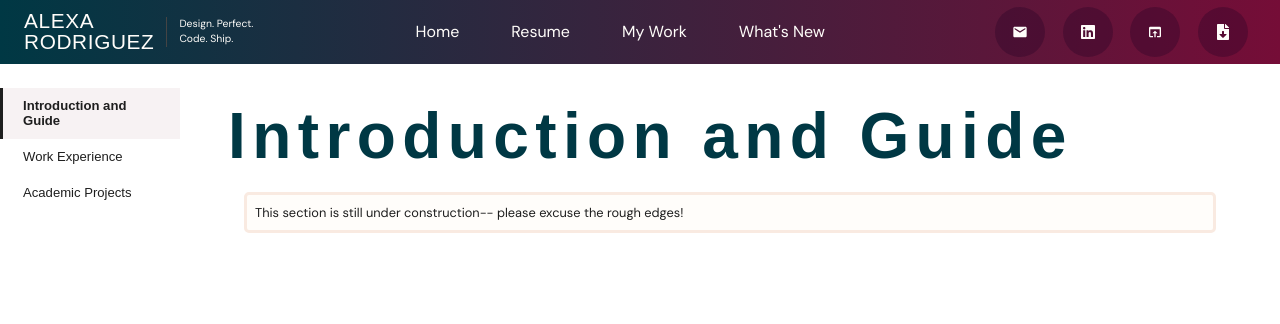
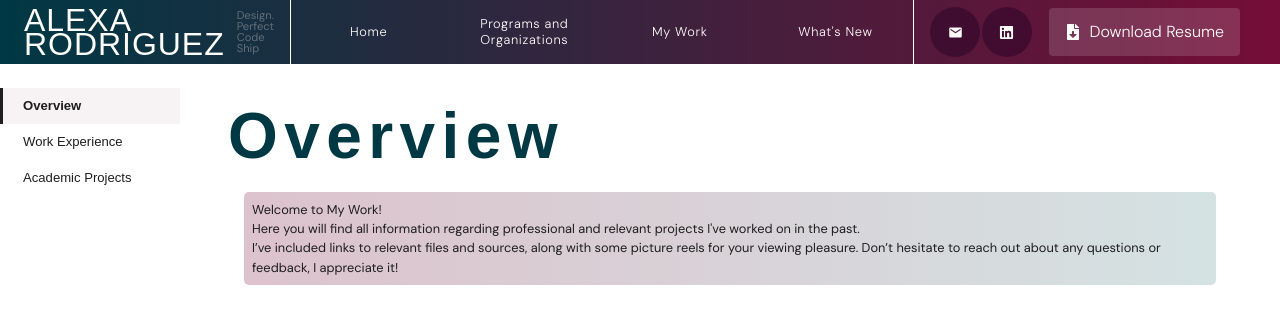
Before and after one commit to alexaMRR/my-portfolio, a React (Vite) app: page /my-work in a window 1280 px wide. Shown: the top 324 px of the page. Built offline with nearby package versions, Linux system fonts and the light colour scheme; a web font is replaced by a local one.

Commit message:
Deleted Resume section, added Programs and Orgs, migrated resume subsections to other sections, implemented navbar download resume button

```diff
--- a/src/App.jsx
+++ b/src/App.jsx
@@ -2,7 +2,7 @@ import { useState } from "react";
 import { Routes, Route } from "react-router-dom";
 import HeroPage from "./components/Heropage.jsx";
 import HomePage from "./components/Homepage.jsx";
-import ResumePage from "./components/ResumePage.jsx";
+import ProgramOrgsPage from "./components/ProgramOrgsPage.jsx";
 import MyWorkPage from "./components/MyWorkPage.jsx";
 import WhatsNewPage from "./components/WhatsNewPage.jsx";
 import "./index.css";
@@ -14,7 +14,7 @@ export default function App() {
     <Routes>
   <Route path="/" element={<HeroPage />} />
   <Route path="/home" element={<HomePage />} />
-  <Route path="/resume" element={<ResumePage />} />
+  <Route path="/orgs" element={<ProgramOrgsPage />} />
   <Route path="/my-work" element={<MyWorkPage />} />
   <Route path="/whats-new" element={<WhatsNewPage />} />
   </Routes>
--- a/src/components/Homepage.jsx
+++ b/src/components/Homepage.jsx
@@ -7,13 +7,13 @@ import Navbar from "./Navbar.jsx";
 const SIDEBAR_SECTIONS = [
     "Hello World!",
     "Meet Alexa",
-    "Timeline",
-    "My Journey",
+    "Education + Certificates",
+    "Skills + Tools",
+    "Achievements + Awards",
     "Contact Me",
 ];
 
 // ── Top navbar links ──────────────────────────
-const TOP_NAV_LINKS = ["Home", "Resume", "Projects", "What's New"];
 
 export default function HomePage() {
     const [activeSection, setActiveSection] = useState(SIDEBAR_SECTIONS[0]);
@@ -43,8 +43,9 @@ export default function HomePage() {
                 <main className="home-content">
                     {activeSection === "Hello World!" && <SectionHelloWorld />}
                     {activeSection === "Meet Alexa" && <SectionMeetAlexa />}
-                    {activeSection === "Timeline" && <SectionTimeline />}
-                    {activeSection === "My Journey" && <SectionMyJourney />}
+                    {activeSection === "Education + Certificates" && <SectionEducation />}
+                    {activeSection === "Skills + Tools" && <SectionSkills />}
+                    {activeSection === "Achievements + Awards" && <SectionAchievements />}
                     {activeSection === "Contact Me" && <SectionContact />}
                 </main>
 
@@ -73,7 +74,7 @@ function SectionHelloWorld() {
                 I approach my work like it's art, and I approach my problems creatively and bursting with ideas. I have a passion for breathing life into digital experiences, and hate a messy, buggy interface. I've got experience with <b>Python, React.js, HTML/CSS, SQL, Adobe Suite, Figma, and Copilot </b>. You can see the rest of my qualifications on my resume.
                 <br></br>
                 <br></br>
-                I hope you enjoy your stay in my little piece of internet. Shoot me an email or a message on LinkedIn, I’m always happy to strengthen my network and learn from others!
+                I hope you enjoy your stay in my little piece of internet. Shoot me an email or a message on LinkedIn, I’m always happy to chat and learn from others!
 
 
                 <div className="content-signoff">
@@ -103,25 +104,47 @@ function SectionMeetAlexa() {
         <section className="content-section">
             <h2 className="section-heading">MEET ALEXA</h2>
             <p className="content-body">
-        This area is under construction! Check back in a day or two, or reach out! </p>
+        Hi! My name is Alexa (Yes, like Amazon, I too respond to ‘Hey Alexa’).
+<br></br> <br></br>
+I’ll keep it brief for now– I like to be creative however I can, I like pretty digital experiences, and I like creatively coding those experiences.
+<br></br>I’ve always been into art as a hobby, and I’ve been exploring the tech industry since late middle school.
+<br></br><br></br>
+I love long Figma sessions, getting pencil on paper (or stylus on screen), and the satisfaction of pushing my code to live. I’d say my best trait is always going all out on everything I do. My worst trait is working on work stuff outside work hours (especially if it’s Figma).
+
+My other hobbies include drawing, piano, billiards, playing with my dogs, and Minecraft. I’d throw Figma in there too.
+
+
+
+
+</p>
         </section>
     );
 }
 
-function SectionTimeline() {
+function SectionEducation() {
     return (
         <section className="content-section">
-            <h2 className="section-heading">TIMELINE</h2>
+            <h2 className="section-heading">EDUCATION & CERTIFICATES</h2>
             <p className="content-body">
         This area is under construction! Check back in a day or two, or reach out! </p>
         </section>
     );
 }
 
-function SectionMyJourney() {
+function SectionSkills() {
     return (
         <section className="content-section">
-            <h2 className="section-heading">MY JOURNEY</h2>
+            <h2 className="section-heading">SKILLS & TOOLS</h2>
+            <p className="content-body">
+        This area is under construction! Check back in a day or two, or reach out!</p>
+        </section>
+    );
+}
+
+function SectionAchievements() {
+    return (
+        <section className="content-section">
+            <h2 className="section-heading">ACHIEVEMENTS & AWARDS</h2>
             <p className="content-body">
         This area is under construction! Check back in a day or two, or reach out!</p>
         </section>
--- a/src/components/MyWorkPage.jsx
+++ b/src/components/MyWorkPage.jsx
@@ -3,12 +3,10 @@ import { useNavigate } from "react-router-dom";
 import Navbar from "./Navbar.jsx";
 
 const SIDEBAR_SECTIONS = [
-  "Introduction and Guide",
+  "Overview",
   "Work Experience",
   "Academic Projects",
 ];
-
-const TOP_NAV_LINKS = ["Home", "Resume", "Projects", "What's New"];
 
 export default function MyWorkPage() {
   const [activeSection, setActiveSection] = useState(SIDEBAR_SECTIONS[0]);
@@ -35,7 +33,7 @@ export default function MyWorkPage() {
 
         {/* ── Main Content ── */}
         <main className="home-content">
-            {activeSection === "Introduction and Guide" && <SectionIntroAndGuide />}
+            {activeSection === "Overview" && <SectionOverview />}
             {activeSection === "Work Experience" && <SectionXP />}
             {activeSection === "Academic Projects" && <SectionAcademicProjects />}
         </main>
@@ -46,14 +44,18 @@ export default function MyWorkPage() {
 }
 
 
-function SectionIntroAndGuide() {
+function SectionOverview() {
   return (
     <section className="content-section">
-      <h2 className="section-heading">Introduction and Guide</h2>
+      <h2 className="section-heading">Overview</h2>
       <div className = "content-container">
-      <div className="content-body">
-        <p> This section is still under construction-- please excuse the rough edges! </p>
-        </div>
+      <p className="intro-card">
+          <p> Welcome to My Work!
+            <br></br>
+            Here you will find all information regarding professional and relevant projects I've worked on in the past.
+            <br></br> I’ve included links to relevant files and sources, along with some picture reels for your viewing pleasure. Don’t hesitate to reach out about any questions or feedback, I appreciate it!
+ </p>
+        </p>
         </div>
     </section>
   );
@@ -65,11 +67,8 @@ function SectionXP() {
 
 <div className = "content-container">
         <h2 className="section-heading">Work Experience</h2>
-        <div className="content-body">
-          <p> This section is still under construction-- please excuse the rough edges! </p>
-        </div>
       </div>
-
+        <hr></hr>
 
       <div className = "content-container">
         <h4 className="content-heading"> UX/UI Intern (Spring 2026) | Hortus AI </h4>
--- a/src/components/Navbar.jsx
+++ b/src/components/Navbar.jsx
@@ -3,13 +3,6 @@ import { MdOutlineOpenInBrowser } from "react-icons/md";
 import { FaLinkedin } from "react-icons/fa";
 import { MdEmail } from "react-icons/md";
 import { FaFileDownload } from "react-icons/fa";
-
-
-
-
-
-
-const TOP_NAV_LINKS = ["Home", "Resume", "My Work", "What's New"];
 
 export default function Navbar({ navigate }) {
   return (
@@ -17,14 +10,14 @@ export default function Navbar({ navigate }) {
 
      <div className="navbar-logo" onClick={() => navigate("/")} role="button" tabIndex={0}>
         <span className="logo-name">ALEXA<br />RODRIGUEZ</span>
-        <span className="logo-tagline">Design. Perfect.<br />Code. Ship.</span>
+        <span className="logo-tagline">Design. <br></br>Perfect<br />Code <br></br> Ship</span>
       </div>
 
       <nav className="navbar-links" aria-label="Main navigation">
-        <a href="/home">Home</a>
-        <a href="/resume">Resume</a>
-        <a href="/my-work">My Work</a>
-        <a href="/whats-new">What's New</a>
+        <a href="/home" className="navbar-link">Home</a>
+        <a href="/orgs" className="navbar-link">Programs and Organizations</a>
+        <a href="/my-work" className="navbar-link">My Work</a>
+        <a href="/whats-new" className="navbar-link">What's New</a>
       </nav>
 
       <div className="navbar-actions">
@@ -41,13 +34,9 @@ export default function Navbar({ navigate }) {
         <FaLinkedin />
         </a>
 
-        <a href="/assets/ALEXA-RODRIGUEZ-RESUME.pdf" target="_blank" rel="noreferrer" className="nav-icon-btn" title="Open Resume in new tab">
-         <MdOutlineOpenInBrowser />
-        </a>
-
-        <a href="/assets/ALEXA-RODRIGUEZ-RESUME.pdf" download target="_blank" rel="noreferrer" className="nav-icon-btn" title="Download Resume"
-        >
+        <a href="/assets/ALEXA-RODRIGUEZ-RESUME.pdf" download target="_blank" rel="noreferrer" className="nav-icon-btn-accent" title="Download Resume">
         <FaFileDownload />
+         <span>Download Resume</span>
         </a>
       </div>
 
--- a/src/components/ResumePage.jsx
+++ b/src/components/ProgramOrgsPage.jsx
@@ -3,14 +3,10 @@ import { useNavigate } from "react-router-dom";
 import Navbar from "./Navbar.jsx";
 
 const SIDEBAR_SECTIONS = [
-  "View and Download Resume",
-  "Education, Skills and Tools",
-  "Work Experience",
-  "Academic Projects and Programs",
-  "Achievements and Awards",
+  "Timeline",
+  "Organizations",
+  "Programs",
 ];
-
-const TOP_NAV_LINKS = ["Home", "Resume", "Projects", "What's New"];
 
 export default function MyWorkPage() {
   const [activeSection, setActiveSection] = useState(SIDEBAR_SECTIONS[0]);
@@ -37,11 +33,9 @@ export default function MyWorkPage() {
 
         {/* ── Main Content ── */}
         <main className="home-content">
-            {activeSection === "View and Download Resume" && <SectionViewResume />}
-            {activeSection === "Education, Skills and Tools" && <SectionEducationSkillsTools />}
-            {activeSection === "Work Experience" && <SectionWorkExperience />}
-            {activeSection === "Academic Projects and Programs" && <SectionAcademicProjects />}
-            {activeSection === "Achievements and Awards" && <SectionAchievements />}
+            {activeSection === "Timeline" && <SectionTimeline />}
+            {activeSection === "Organizations" && <SectionOrganizations />}
+            {activeSection === "Programs" && <SectionPrograms />}
         </main>
 
       </div>
@@ -50,10 +44,10 @@ export default function MyWorkPage() {
 }
 
 
-function SectionViewResume() {
+function SectionTimeline() {
   return (
     <section className="content-section">
-      <h2 className="section-heading">VIEW AND DOWNLOAD RESUME</h2>
+      <h2 className="section-heading">TIMELINE</h2>
 
       <p className="content-body">
         This area is under construction! Check back in a day or two, or reach out! </p>
@@ -61,10 +55,10 @@ function SectionViewResume() {
   );
 }
 
-function SectionEducationSkillsTools() {
+function SectionOrganizations() {
   return (
     <section className="content-section">
-      <h2 className="section-heading">EDUCATION, SKILLS AND TOOLS</h2>
+      <h2 className="section-heading">ORGANIZATIONS</h2>
       <p className="content-body">
         This area is under construction! Check back in a day or two, or reach out! </p>
     </section>
@@ -72,32 +66,12 @@ function SectionEducationSkillsTools() {
 }
 
 
-function SectionWorkExperience() {
+function SectionPrograms() {
   return (
     <section className="content-section">
-      <h2 className="section-heading">WORK EXPERIENCE</h2>
+      <h2 className="section-heading">PROGRAMS</h2>
       <p className="content-body">
         This area is under construction! Check back in a day or two, or reach out! </p>
     </section>
   );
 }
-
-function SectionAcademicProjects() {
-  return (
-    <section className="content-section">
-      <h2 className="section-heading">ACADEMIC PROJECTS AND PROGRAMS</h2>
-      <p className="content-body">
-        This area is under construction! Check back in a day or two, or reach out! </p>
-    </section>
-  );
-}
-
-function SectionAchievements() {
-  return (
-    <section className="content-section">
-      <h2 className="section-heading">ACHIEVEMENTS AND AWARDS</h2>
-      <p className="content-body">
-        This area is under construction! Check back in a day or two, or reach out! </p>
-    </section>
-  );
-}
--- a/src/components/WhatsNewPage.jsx
+++ b/src/components/WhatsNewPage.jsx
@@ -8,7 +8,6 @@ const SIDEBAR_SECTIONS = [
 ];
 
 // ── Top navbar links ──────────────────────────
-const TOP_NAV_LINKS = ["Home", "Resume", "Projects", "What's New"];
 
 export default function HomePage() {
   const [activeSection, setActiveSection] = useState(SIDEBAR_SECTIONS[0]);
--- a/src/index.css
+++ b/src/index.css
@@ -80,7 +80,7 @@ body {
 
 .hero-tagline {
   font-family: var(--font-display);
-  color: var(--medTan);
+  color: var(--lightBlue);
   letter-spacing: 0.22em;
   position: relative;
   z-index: 1;
@@ -179,7 +179,7 @@ body {
   height: var(--navbar-h);
   display: flex;
   align-items: center;
-  gap: 2rem;
+  gap: 1rem;
   padding: 0 1.5rem;
   background:  linear-gradient(90deg,var(--darkBlue) 0%, var(--lightPurple) 100%);
   color: var(--offWhite);
@@ -187,27 +187,33 @@ body {
 
 .top-navbar a{
   text-decoration: none;
-  padding: 0.4rem 0.8rem;
-  color: var(--offWhite);
-  padding: 0.5rem 1rem;
-  margin: 0rem 0.5rem;
+  color: var(--offWhite)
 }
 
 .navbar-link {
   text-decoration: none;
-  padding: 0.4rem 0.8rem;
   color: var(--offWhite);
-  margin: 0rem 0.5rem;
-  font-size: 0.85rem;
-  font-weight: 500;
+  font-size: .8rem;
+  font-weight: 300;
   letter-spacing: 0.05em;
   transition: color 0.2s;
+  display: flex;
+  align-items: center;
+  justify-content: center;
+  text-align: center;
+  white-space: normal;
+  flex: 0 1 auto;
+  height: 100%;
+  align-self: stretch;
+  line-height: 1rem;
+  width: 50%;
 }
 
 .navbar-link:hover {
-  color: var(--medTan);
-  background: rgba(30, 30, 30, 0.75);
-  border-radius: 4px;
+  color: var(--offWhite);
+  background: #1E1E1E50;
+  font-size: .9rem;
+  transition: 0.2s;
 }
 
 .navbar-logo {
@@ -220,35 +226,28 @@ body {
 
 .logo-name {
   font-family: var(--font-display);
-  font-size: 1.3rem;
-  line-height: 1;
-  color: var(--white);
+  font-size: 2rem;
+  line-height: 1.5rem;
+  color: #FFFDFA;
   letter-spacing: 0.03em;
 }
 
 .logo-tagline {
-  font-size: 0.65rem;
-  color: var(--muted);
-  line-height: 1.4;
-  border-left: 1px solid #444;
-  padding-left: 0.75rem;
+  font-size: .7rem;
+  color: #FFFDFA50;
+  line-height: 1;
 }
 
 .navbar-links {
-  display: flex;
-  gap: 0.25rem;
+  display: inline-flex;
+  align-items: center;
   flex: 1;
-  justify-content: center;
+  align-self: stretch;
+  justify-content: flex-start;
+  border-right: 1px solid var(--offWhite);
+  border-left: 1px solid var(--offWhite);
 }
 
-.navbar-link {
-  font-size: 0.85rem;
-  font-weight: 500;
-  letter-spacing: 0.05em;
-  color: var(--muted);
-  padding: 0.4rem 0.8rem;
-  transition: color 0.2s;
-}
 .navbar-link:hover { color: var(--white); }
 
 .navbar-actions {
@@ -263,7 +262,7 @@ body {
 
 .nav-icon-btn{
   text-decoration: none;
-  background: #21012450;
+  background:#21012475;
   color: var(--offWhite);
   display: flex;
   align-items: center;
@@ -272,8 +271,48 @@ body {
   height: 50px;
   width: 50px;
 }
+.nav-icon-btn svg{
+  height: 15px;
+  width: 15px;
+  cursor: pointer;
+}
+.nav-icon-btn:hover svg{
+  height: 20px;
+  width: 20px;
+  transition: 0.2s;
+  cursor: pointer;
+}
 .nav-icon-btn:hover {
   background: #00384450;
+
+}
+.nav-icon-btn-accent {
+  display: flex;
+  align-items: center;
+  gap: 0.5rem;
+  text-decoration: none;
+  padding: 0.7rem 1rem;
+  border-radius: 4px;
+  white-space: nowrap;
+  background: #FFFDFA25;
+  margin: 0rem 1rem;
+  color: var(--offWhite);
+  font-weight: 300;
+}
+.nav-icon-btn-accent span {
+  height: 100%;
+  display: flex;
+  font-size: 1rem;
+
+}
+
+.nav-icon-btn-accent:hover{
+  flex: 2;
+  background: linear-gradient(90deg,var(--darkTan) 0%, var(--offWhite) 50%, var(--darkTan) 100%);
+  color: var(--darkPurple);
+  box-shadow: 0 0 1rem 0.5rem #FFFDFA50;
+  transition: 0.2s;
+  cursor: pointer;
 
 }
 a.nav-icon-btn {
```
